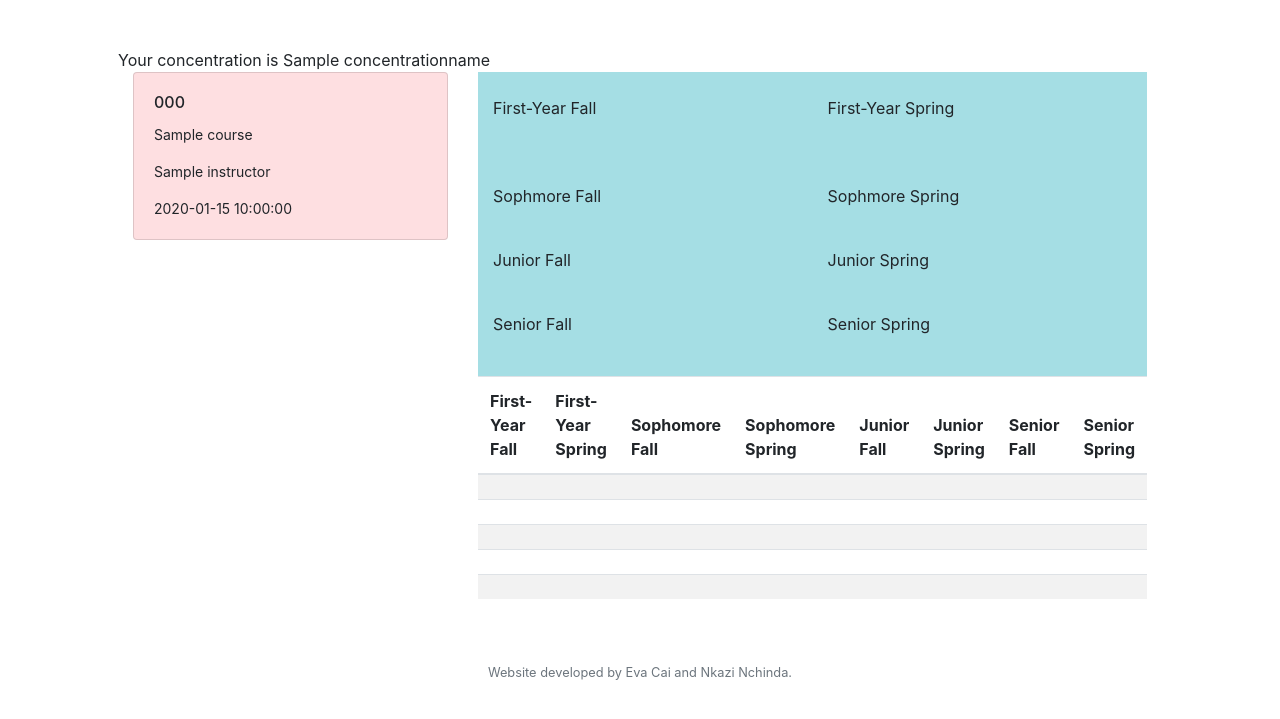
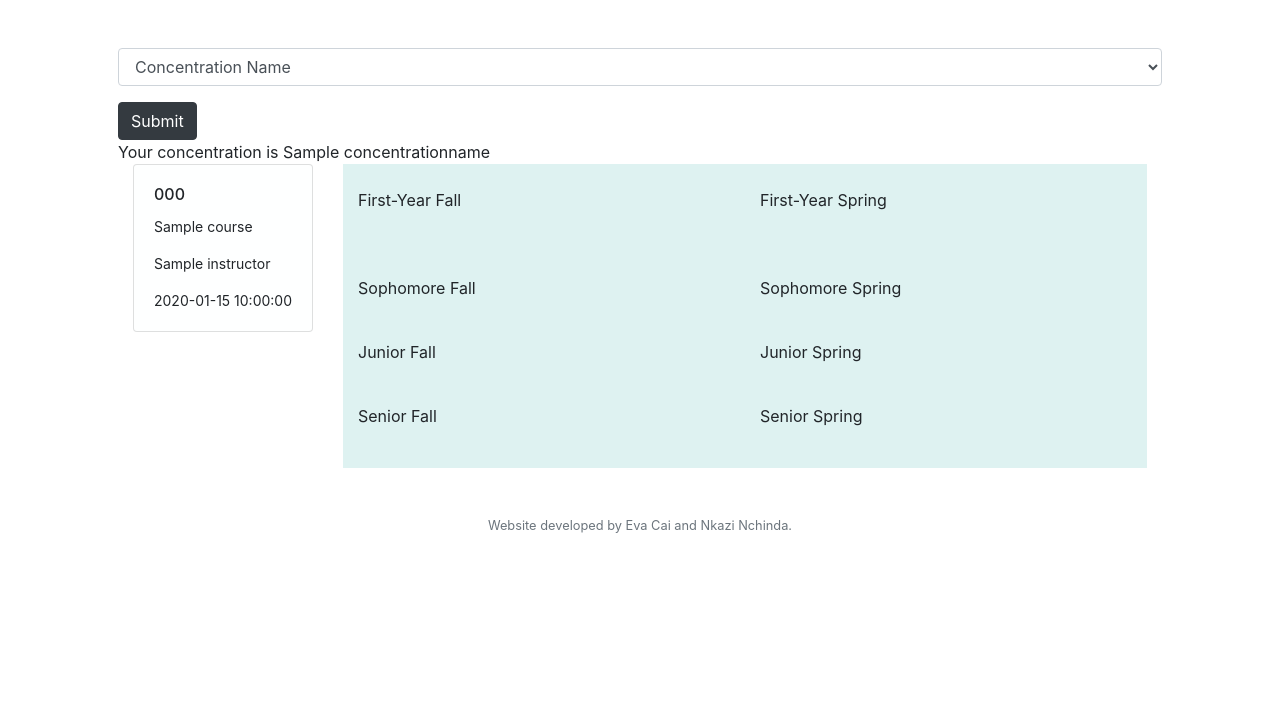
Before and after one commit to NkaziN/yourHarvard, a Flask app: template templates/schedule.html in a window 1280 px wide. Shown: the part 66-785 px from the top of the page. Run offline with Flask 2, Linux system fonts and the light colour scheme; the template is opened without the code that fills it: most values are stand-ins (such as "Sample title", 1, 10 or a date in 2020); lists and menus that the app fills with data are empty; some libraries are stand-ins or nearby versions.

Commit message:
Drag and Drop Functionality

```diff
--- a/application.py
+++ b/application.py
@@ -67,9 +67,9 @@ def index():
     return render_template("index.html")
 
 
-@app.route("/concentration", methods=["GET", "POST"])
+@app.route("/schedule", methods=["GET", "POST"])
 @login_required
-def concentration():
+def schedule():
     """Get the courses for a concentration"""
     if request.method == "POST":
         concentrationname = request.form.get("ConcentrationName")
@@ -78,24 +78,26 @@ def concentration():
 
         # update the concentration that the user chose in the sql table- MODIFY
         # db.execute("UPDATE users SET cash = cash - :moneyreq WHERE id = :user_id", moneyreq=moneyreq, user_id=session['user_id'])
-        return render_template("schedule.html", concentrationname=concentrationname)
+        courses = db.execute("SELECT * FROM concentrations JOIN requirements ON concentrations.id = requirements.conc_id JOIN courses ON requirements.course_code = courses.code WHERE concentrations.name = :concentrationname;", concentrationname = concentrationname)
+
+        return render_template("schedule.html", courses = courses, concentrationname=concentrationname)
     else:
         # modify this line of code to get the names of concentrations
         names = db.execute(
             "SELECT name FROM concentrations")
         concentrations = [name["name"] for name in names]
 
-        return render_template("concentration.html", concentrations=concentrations)
+        return render_template("schedule.html", concentrations=concentrations)
 
-@app.route("/schedule")
-@login_required
-def schedule():
-    # get concentration related info
-    concentrationname = request.form.get("ConcentrationName")
-    courses = db.execute("SELECT * FROM concentrations JOIN requirements ON concentrations.id = requirements.conc_id JOIN courses ON requirements.course_code = courses.code WHERE concentrations.name = 'Anthropology';")
+# @app.route("/schedule")
+# @login_required
+# def schedule():
+#     # get concentration related info
+#     concentrationname = request.form.get("ConcentrationName")
+#     courses = db.execute("SELECT * FROM concentrations JOIN requirements ON concentrations.id = requirements.conc_id JOIN courses ON requirements.course_code = courses.code WHERE concentrations.name = 'Anthropology';")
 
-    # remember to provide context for returning pages
-    return render_template("schedule.html", courses = courses, concentrationname=concentrationname)
+#     # remember to provide context for returning pages
+#     return render_template("schedule.html", courses = courses, concentrationname=concentrationname)
 
 
 @app.route("/login", methods=["GET", "POST"])
--- a/templates/layout.html
+++ b/templates/layout.html
@@ -23,19 +23,38 @@
         <title>Your.Harvard: {% block title %}{% endblock %}</title>
 
         <script>
-        function allowDrop(ev) {
-          ev.preventDefault();
+        // function allowDrop(ev) {
+        //   ev.preventDefault();
+        // }
+
+        // function drag(ev) {
+        //   ev.dataTransfer.setData("text", ev.target.id);
+        // }
+
+        // function drop(ev) {
+        //   ev.preventDefault();
+        //   var data = ev.dataTransfer.getData("text");
+        //   ev.target.appendChild(document.getElementById(data));
+        // }
+
+        var elements = [];
+
+        function dragUser(element, event) {
+            var index = elements.indexOf(element);
+            if (index == -1) {
+                // not already existing in the array, add it now
+                elements.push(element);
+                index = elements.length - 1;
+            }
+
+            event.dataTransfer.setData('index', index);
         }
 
-        function drag(ev) {
-          ev.dataTransfer.setData("text", ev.target.id);
+        function dropUser(target, event) {
+            var element = elements[event.dataTransfer.getData('index')];
+            target.appendChild(element);
         }
 
-        function drop(ev) {
-          ev.preventDefault();
-          var data = ev.dataTransfer.getData("text");
-          ev.target.appendChild(document.getElementById(data));
-        }
         </script>
 
     </head>
@@ -50,7 +69,6 @@
             <div class="collapse navbar-collapse" id="navbar">
                 {% if session.user_id %}
                     <ul class="navbar-nav mr-auto mt-2">
-                        <li class="nav-item"><a class="nav-link" href="/concentration">Concentration</a></li>
                         <li class="nav-item"><a class="nav-link" href="/schedule">Schedule</a></li>
                     </ul>
                     <ul class="navbar-nav ml-auto mt-2">
--- a/templates/schedule.html
+++ b/templates/schedule.html
@@ -5,16 +5,28 @@
 {% endblock %}
 
 {% block main %}
+    <form action="/schedule" method="post">
+        <div class="form-group">
+            <select class="form-control" name="ConcentrationName">
+                <option disabled selected value="">Concentration Name</option>
+                {% for concentration in concentrations %}
+                    <option>{{concentration}}</option>
+                {% endfor %}
+            </select>
+        </div>
+        <button class="btn btn-dark" type="submit">Submit</button>
+        <br>
 
     <body>
       Your concentration is {{concentrationname}}
+      <br>
     </body>
 
     <div class="container">
       <div class="row">
-        <div class="col">
+        <div class="col-md-auto">
           {% for course in courses %}
-            <div class="card card-body" draggable="true" style="background: #FEDFE1; width: 100%" ondragstart="drag(event)" id="drag1">
+            <div class="card card-body undo" draggable="true" style="background: #FEFFFF; width: 100%" ondragstart="dragUser(this, event)" >
               <h6 class="card-title"> {{course.code}} </h1>
               <p class="card-text" style = "font-size: 14px" > {{course.name}} </p>
               <p class="card-text" style = "font-size: 14px" > {{course.instructor}} </p>
@@ -23,16 +35,16 @@
             <br>
           {% endfor %}
         </div>
-        <div class="col">
-          <div class = "container" style="background: #A5DEE4; width: 100%">
+        <div class="col ">
+          <div class = "container" style="background: #DEF2F1; width: 100%">
             <div class = "row">
-              <div class = "col" ondrop="drop(event)" ondragover="allowDrop(event)">
+              <div class = "col" ondrop="dropUser(this, event)" ondragenter="return false" ondragover="return false">
                   <br>
                   <p>First-Year Fall</p>
                   <br>
                   <br>
               </div>
-              <div class = "col" ondrop="drop(event)" ondragover="allowDrop(event)">
+              <div class = "col" ondrop="dropUser(this, event)" ondragenter="return false" ondragover="return false">
                   <br>
                   <p>First-Year Spring</p>
                   <br>
@@ -40,103 +52,38 @@
               </div>
             </div>
             <div class = "row">
-              <div class = "col" ondrop="drop(event)" ondragover="allowDrop(event)">
-                  <p>Sophmore Fall</p>
+              <div class = "col" ondrop="dropUser(this, event)" ondragenter="return false" ondragover="return false">
+                  <p>Sophomore Fall</p>
                   <br>
               </div>
-              <div class = "col" ondrop="drop(event)" ondragover="allowDrop(event)">
-                  <p>Sophmore Spring</p>
+              <div class = "col" ondrop="dropUser(this, event)" ondragenter="return false" ondragover="return false">
+                  <p>Sophomore Spring</p>
                   <br>
               </div>
             </div>
             <div class = "row">
-              <div class = "col" ondrop="drop(event)" ondragover="allowDrop(event)">
+              <div class = "col" ondrop="dropUser(this, event)" ondragenter="return false" ondragover="return false">
                   <p>Junior Fall</p>
                   <br>
               </div>
-              <div class = "col" ondrop="drop(event)" ondragover="allowDrop(event)">
+              <div class = "col" ondrop="dropUser(this, event)" ondragenter="return false" ondragover="return false">
                   <p>Junior Spring</p>
                   <br>
               </div>
             </div>
             <div class = "row">
-              <div class = "col" ondrop="drop(event)" ondragover="allowDrop(event)">
+              <div class = "col" ondrop="dropUser(this, event)" ondragenter="return false" ondragover="return false">
                   <p>Senior Fall</p>
                   <br>
               </div>
-              <div class = "col" ondrop="drop(event)" ondragover="allowDrop(event)">
+              <div class = "col" ondrop="dropUser(this, event)" ondragenter="return false" ondragover="return false">
                   <p>Senior Spring</p>
                   <br>
               </div>
             </div>
           </div>
-          <table class="table table-striped">
-              <thead>
-                  <tr>
-                      <th scope="col">First-Year Fall</th>
-                      <th scope="col">First-Year Spring</th>
-                      <th scope="col">Sophomore Fall</th>
-                      <th scope="col">Sophomore Spring</th>
-                      <th scope="col">Junior Fall</th>
-                      <th scope="col">Junior Spring</th>
-                      <th scope="col">Senior Fall</th>
-                      <th scope="col">Senior Spring</th>
-                  </tr>
-              </thead>
-              <tbody>
-                  <tr>
-                    <td ondragover="allowDrop(event)"></td>
-                    <td ondragover="allowDrop(event)"></td>
-                    <td ondragover="allowDrop(event)"></td>
-                    <td></td>
-                    <td></td>
-                    <td></td>
-                    <td></td>
-                    <td></td>
-                  </tr>
-                  <tr>
-                    <td></td>
-                    <td></td>
-                    <td></td>
-                    <td></td>
-                    <td></td>
-                    <td></td>
-                    <td></td>
-                    <td></td>
-                  </tr>
-                  <tr>
-                    <td></td>
-                    <td></td>
-                    <td></td>
-                    <td></td>
-                    <td></td>
-                    <td></td>
-                    <td></td>
-                    <td></td>
-                  </tr>
-                  <tr>
-                    <td></td>
-                    <td></td>
-                    <td></td>
-                    <td></td>
-                    <td></td>
-                    <td></td>
-                    <td></td>
-                    <td></td>
-                  </tr>
-                  <tr>
-                    <td></td>
-                    <td></td>
-                    <td></td>
-                    <td></td>
-                    <td></td>
-                    <td></td>
-                    <td></td>
-                    <td></td>
-                  </tr>
-              </tbody>
-          </table>
         </div>
       </div>
     </div>
+    </form>
 {% endblock %}
```
Also changed, not shown: yourharvard.db.
